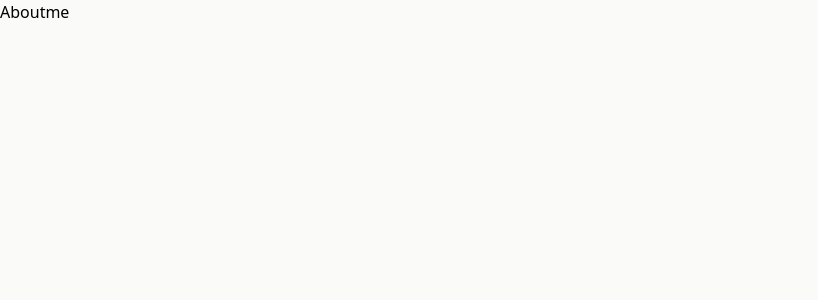
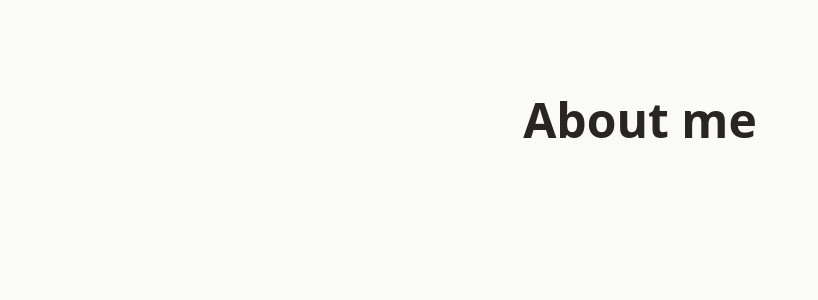
Before and after one commit to JavierCerveraL/Portfolio-AlexMaldo, a Next.js app: page /Aboutme in a window 1280 px wide. Shown: the top 300 px of the page, without its empty margins (0-818 px from the left). Built offline with nearby package versions, Linux system fonts and the light colour scheme.

Commit message:
headings

```diff
--- a/pages/Aboutme.js
+++ b/pages/Aboutme.js
@@ -1,7 +1,13 @@
 import React from 'react';
 
 function Aboutme() {
-  return <div>Aboutme</div>;
+  return (
+    <div className=" container my-24 px-6 mx-auto">
+      <h3 className="text-4xl animate__animated animate__fadeInDown font-bold text-stone-800 md:text-5xl  pb-5 mb-5 lg:pb-10 text-center  ">
+        About me
+      </h3>
+    </div>
+  );
 }
 
 export default Aboutme;
--- a/pages/Contact.js
+++ b/pages/Contact.js
@@ -14,7 +14,7 @@ function Contact() {
         </div>
       </Link>
       <h3 className="text-4xl animate__animated animate__fadeInDown font-bold text-stone-800 md:text-5xl  pb-5 mb-5 lg:pb-10 text-center  ">
-        CONTACT ME
+        Contact Me
       </h3>
       <section className="mb-32 text-stone-800">
         <div className="flex justify-center">
--- a/pages/Gallery.js
+++ b/pages/Gallery.js
@@ -2,8 +2,10 @@ import React from 'react';
 
 function Gallery() {
   return (
-    <div>
-      <h1>Gallery</h1>
+    <div className=" container my-24 px-6 mx-auto">
+      <h3 className="text-4xl animate__animated animate__fadeInDown font-bold text-stone-800 md:text-5xl  pb-5 mb-5 lg:pb-10 text-center  ">
+        Gallery
+      </h3>
     </div>
   );
 }
--- a/pages/Services.js
+++ b/pages/Services.js
@@ -1,7 +1,13 @@
 import React from 'react';
 
 function Services() {
-  return <div>Services</div>;
+  return (
+    <div className=" container my-24 px-6 mx-auto">
+      <h3 className="text-4xl animate__animated animate__fadeInDown font-bold text-stone-800 md:text-5xl  pb-5 mb-5 lg:pb-10 text-center  ">
+        Services
+      </h3>
+    </div>
+  );
 }
 
 export default Services;
--- a/pages/index.js
+++ b/pages/index.js
@@ -37,7 +37,7 @@ export default function Home() {
             </span>
             <span className="animate__animated animate__fadeInDown inline-block animate__delay-2s  animate__slow">
               o
-            </span>{' '}
+            </span>
             <span> </span>
           </div>
           <div>
```
